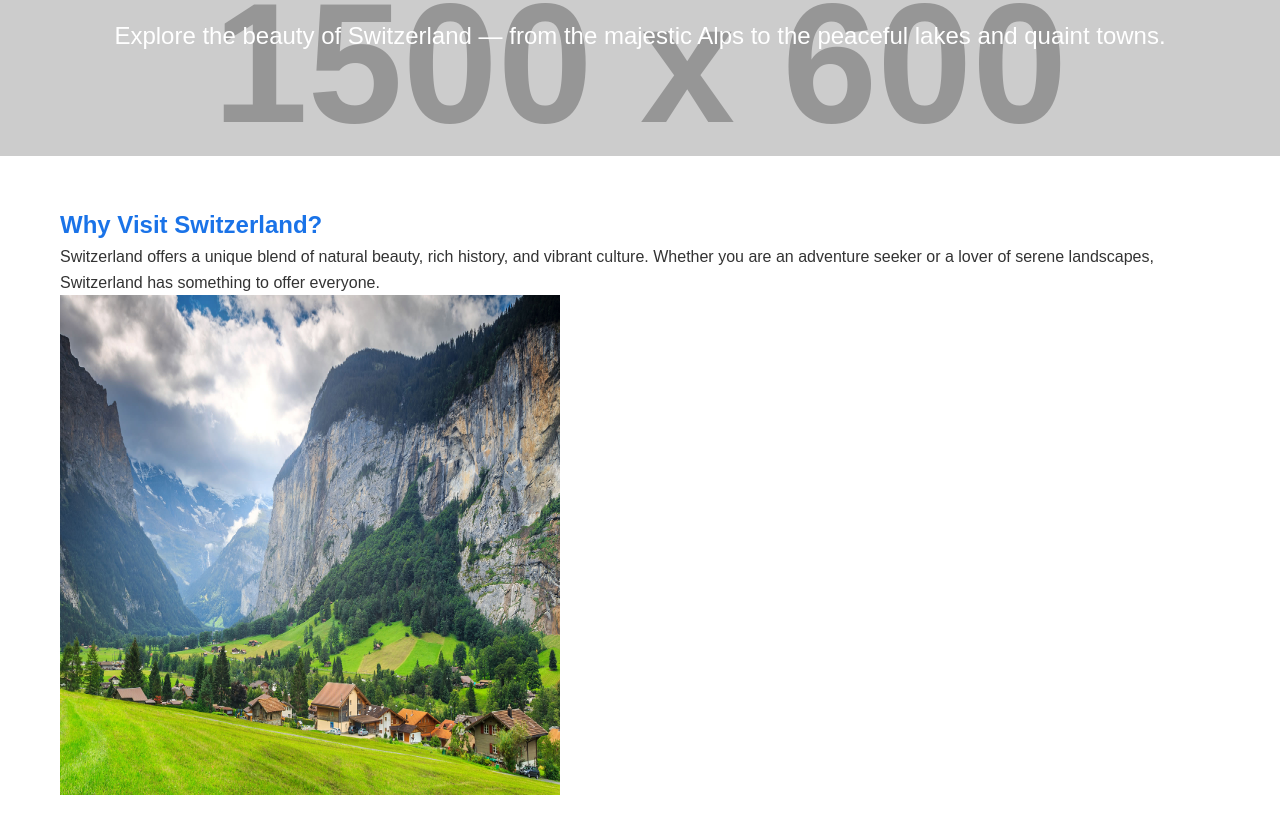
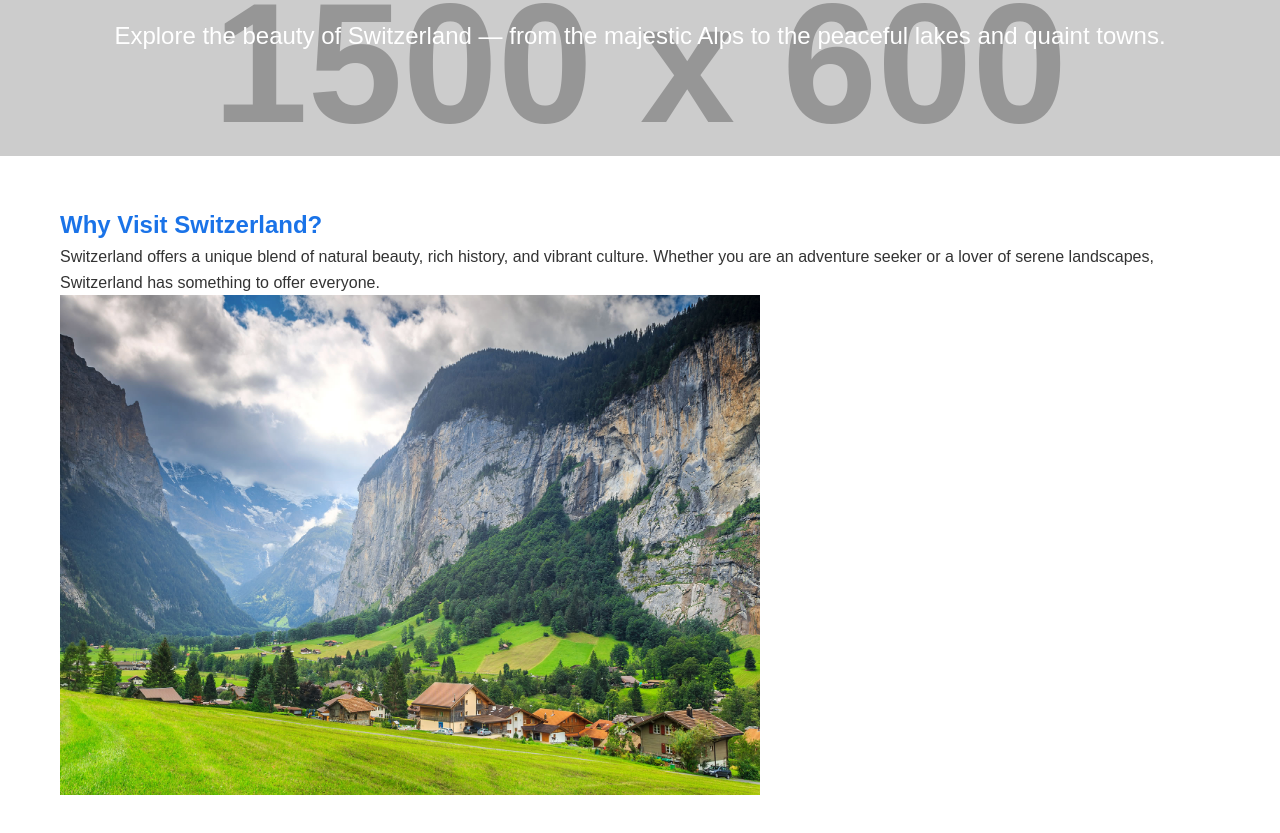
Before and after one commit to pempey74/P3TURD, a plain HTML site: page index.html in a window 1280 px wide. Shown: the part 225-1058 px from the top of the page. Drawn offline with Linux system fonts and the light colour scheme; placeholder pictures from the web are drawn by us.

Commit message:
Update index.html

```diff
--- a/index.html
+++ b/index.html
@@ -25,7 +25,7 @@
     <section class="intro">
         <h2>Why Visit Switzerland?</h2>
         <p>Switzerland offers a unique blend of natural beauty, rich history, and vibrant culture. Whether you are an adventure seeker or a lover of serene landscapes, Switzerland has something to offer everyone.</p>
-        <img width="500" height="500" src="R.jpg">
+        <img width="700" height="500" src="R.jpg">
     </section>
 
 </body>
```
